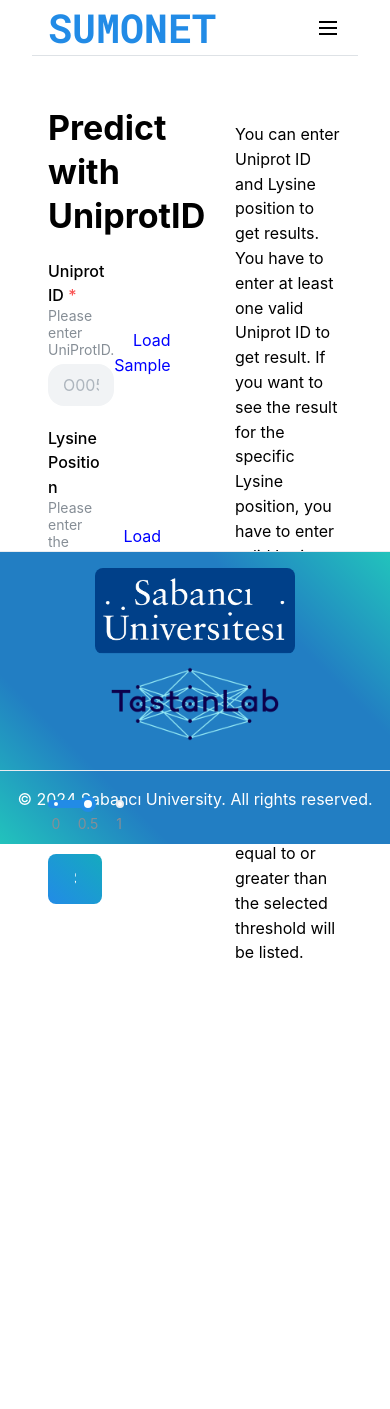
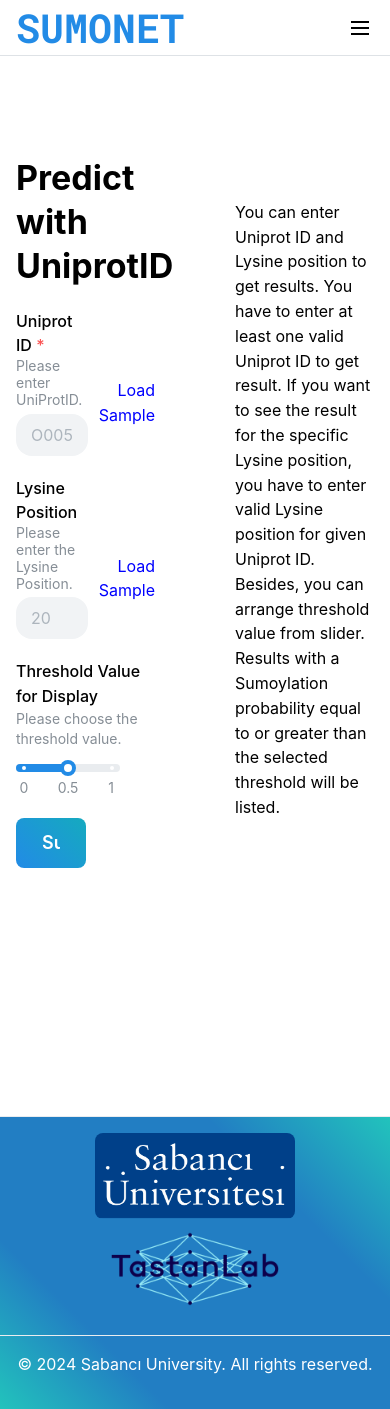
Before and after one commit to tastanlab/SUMOnet-Frontend, a Next.js app: page / in a window 390 px wide. Before the commit the page ends 1369 px from the top, so only its background shows below. Built offline with nearby package versions, Linux system fonts and the light colour scheme.

Commit message:
Responsive Design Adjustments
Layout style redesigned to maintain responsiveness

```diff
--- a/app/layout.tsx
+++ b/app/layout.tsx
@@ -1,7 +1,7 @@
 import "@mantine/core/styles.css";
 import React from "react";
-
-import { MantineProvider, ColorSchemeScript, Container,Space  } from "@mantine/core";
+import "./layout_responsive.css";
+import { MantineProvider, ColorSchemeScript, Container} from "@mantine/core";
 import { theme } from "../theme";
 import { FooterLinks } from "../components/footer/FooterLinks";
 import HeaderMenu from "../components/navbar/HeaderMenu";
@@ -28,26 +28,18 @@
       </head>
       <body>
         <MantineProvider theme={theme}>
-          <Container size="100%" >
-              <Container className="header" size="100%">
+          <Container className="main_container" size="100%" style={{paddingInline:'0px'}} >
+              <Container className="header" size="100%" w="100%" style={{paddingInline:'0px'}}>
                 <HeaderMenu/>
               </Container>
-              <Container h="80%" className="content" size="100%" w="100%">
+              <Container h="80%" className="content" size="100%" w="100%" style={{paddingInline:'0px'}}>
                 {children}
+              </Container>
+              <Container className="footer" size="100%" w="100%" style={{paddingInline:'0px'}}>
+                <FooterLinks/>
+              </Container>
+          </Container>
 
-
-              </Container>
-
-          </Container>
-          <Space h="xl" />
-          <Space h="xl" />
-          <Space h="xl" />
-          <Space h="xl" />
-          <Space h="xl" />
-          <Space h="xl" />
-          <Space h="xl" />
-          <Space h="xl" />
-          <FooterLinks/>
           </MantineProvider>
 
       </body>
--- /dev/null
+++ b/app/layout_responsive.css
@@ -0,0 +1,31 @@
+/* Apply zero margin and padding to all elements */
+
+
+/* Ensure the html and body elements also have zero margin and padding */
+html, body {
+    height: 100%;
+    margin: 0;
+  }
+
+/* Optional: Set a minimum height for the body to ensure it covers the viewport */
+.main_container{
+
+    min-height: 100vh;
+    display: flex;
+    flex-direction: column;
+}
+.footer{
+    margin-left: 0px;
+    padding-bottom: 0   px;
+    bottom: 0;
+    flex-shrink: 0;
+
+}
+.header {
+    flex-shrink: 0;
+  }
+.content {
+    padding-top: 50px;
+    flex-grow: 1;
+
+}
--- a/components/footer/FooterLinks.module.css
+++ b/components/footer/FooterLinks.module.css
@@ -1,7 +1,5 @@
 .footer {
-  position: absolute;
-  bottom: 0;
-  width: 100%;
+  margin-left: 0px;
   margin-top: rem(120px);
   padding-top: calc(var(--mantine-spacing-md) * 1);
   padding-bottom: calc(var(--mantine-spacing-md) * 1);
```
